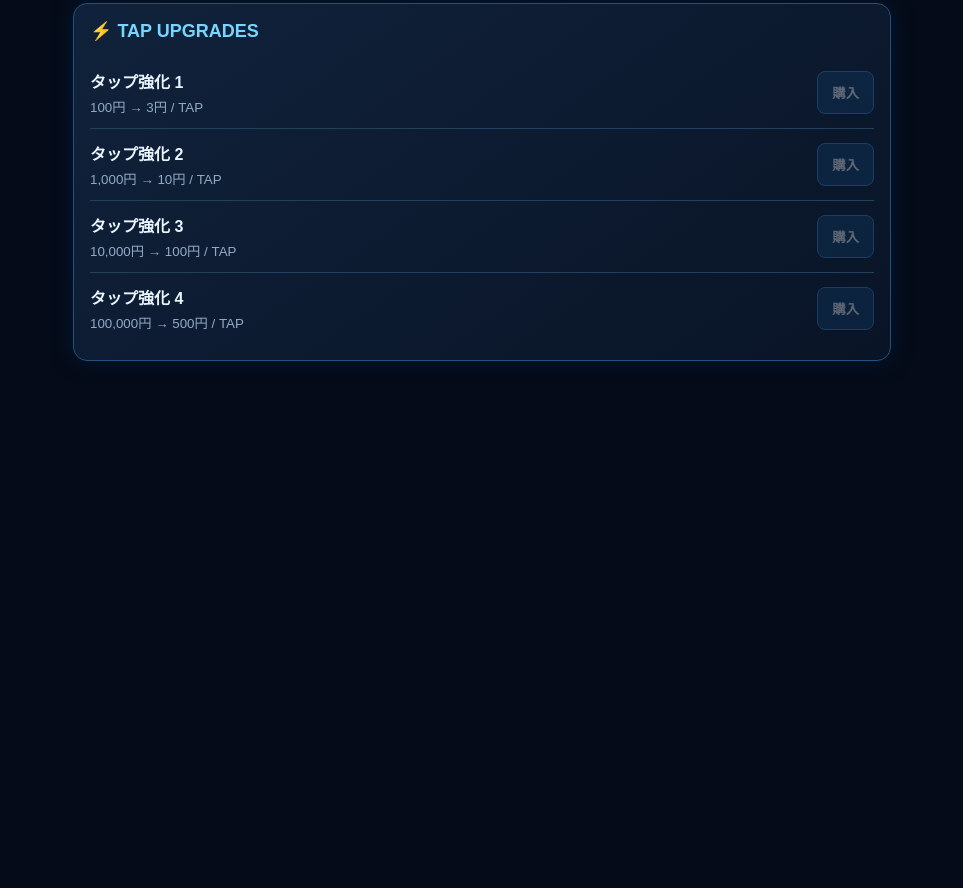
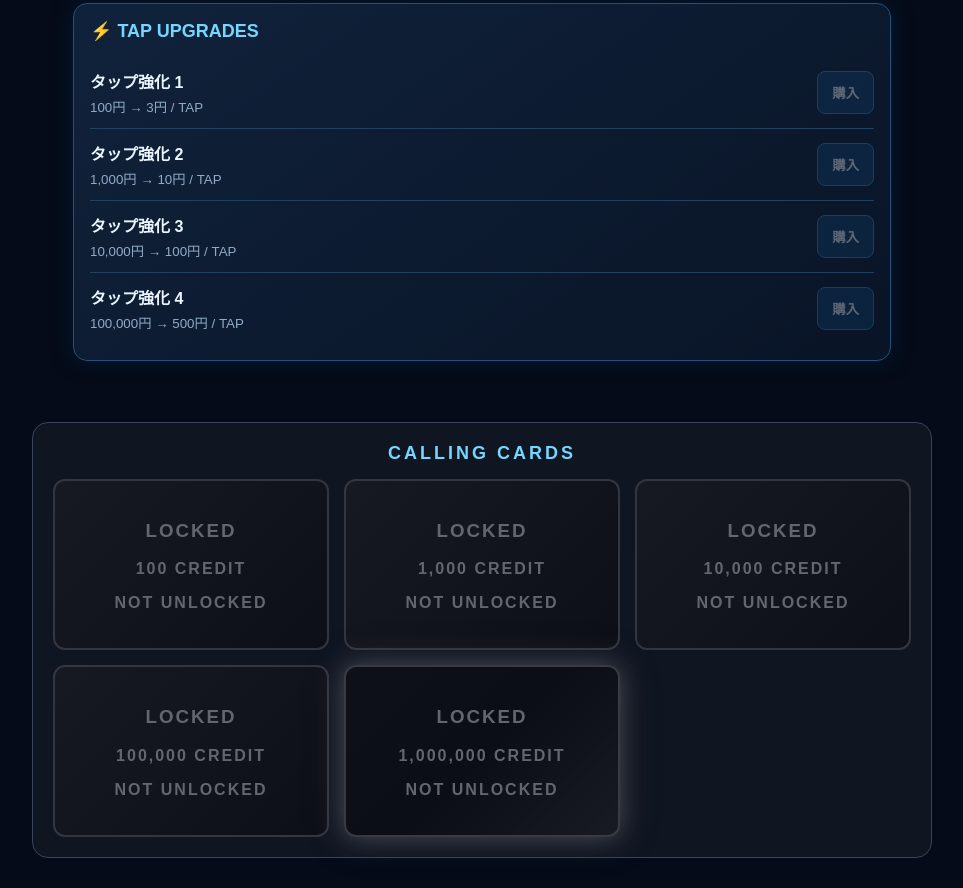
Before and after one commit to s2002576-arch/NEO-CORE, a website: page public/index.html in a window 1280 px wide. Shown: the part 830-1718 px from the top of the page, without its empty margins (158-1121 px from the left). Before the commit the page ends 1222 px from the top, so only its background shows below. Drawn offline with Linux system fonts and the light colour scheme.

Commit message:
Update index.html

```diff
--- a/public/index.html
+++ b/public/index.html
@@ -191,7 +191,29 @@ const ranks=[
 ];
 function tap(){
  money+=power;total+=power;
+ checkCallingCards();
  update();
+}
+ const callingCards = [
+  { name: "BRONZE", credits: 100 },
+  { name: "SILVER", credits: 1000 },
+  { name: "GOLD", credits: 10000 },
+  { name: "PLATINUM", credits: 100000 },
+  { name: "LEGENDARY", credits: 1000000 }
+];
+
+let unlockedCards = JSON.parse(localStorage.getItem("neoCallingCards") || "[]");
+
+function checkCallingCards() {
+  callingCards.forEach(card => {
+    if (total >= card.credits && !unlockedCards.includes(card.name)) {
+      unlockedCards.push(card.name);
+      localStorage.setItem("neoCallingCards", JSON.stringify(unlockedCards));
+      alert("CALLING CARD UNLOCKED: " + card.name);
+    }
+  });
+
+  renderCallingCards();
 }
 function update(){
  document.getElementById("money").textContent=money.toLocaleString()+" 円";
@@ -257,5 +279,62 @@ function camoAction(i){
 }
 update();
 </script>
+ <section id="callingCardSection" style="margin:30px auto;max-width:900px;padding:20px;background:#101522;border:1px solid #39445c;border-radius:16px;color:white;">
+  <h2 style="text-align:center;letter-spacing:3px;">CALLING CARDS</h2>
+  <div id="callingCardList" style="display:grid;grid-template-columns:repeat(auto-fit,minmax(220px,1fr));gap:15px;"></div>
+</section>
+
+<style>
+.calling-card {
+  padding:20px;
+  min-height:110px;
+  border-radius:12px;
+  text-align:center;
+  border:2px solid #777;
+  background:linear-gradient(135deg,#252525,#080808);
+  color:white;
+  font-weight:bold;
+  letter-spacing:2px;
+}
+.calling-card.owned {box-shadow:0 0 15px #888;}
+.calling-card.locked {opacity:.35;filter:grayscale(1);}
+.calling-card.legendary {
+  border-color:#b66aff;
+  background:linear-gradient(135deg,#210044,#090018,#4b1680);
+  box-shadow:0 0 20px #a000ff;
+  animation:lightning 1.5s infinite alternate;
+}
+@keyframes lightning {
+  from {box-shadow:0 0 8px #8b00ff;}
+  to {box-shadow:0 0 28px #d8aaff,0 0 45px #7900ff;}
+}
+</style>
+
+<script>
+function renderCallingCards() {
+  const list = document.getElementById("callingCardList");
+  if (!list) return;
+
+  list.innerHTML = "";
+
+  callingCards.forEach(card => {
+    const owned = unlockedCards.includes(card.name);
+    const item = document.createElement("div");
+
+    item.className = "calling-card " +
+      (owned ? "owned " : "locked ") +
+      (card.name === "LEGENDARY" ? "legendary" : "");
+
+    item.innerHTML =
+      "<h3>" + (owned ? card.name : "LOCKED") + "</h3>" +
+      "<p>" + card.credits.toLocaleString() + " CREDIT</p>" +
+      "<p>" + (owned ? "UNLOCKED" : "NOT UNLOCKED") + "</p>";
+
+    list.appendChild(item);
+  });
+}
+
+renderCallingCards();
+</script>
 </body>
 </html>
```
